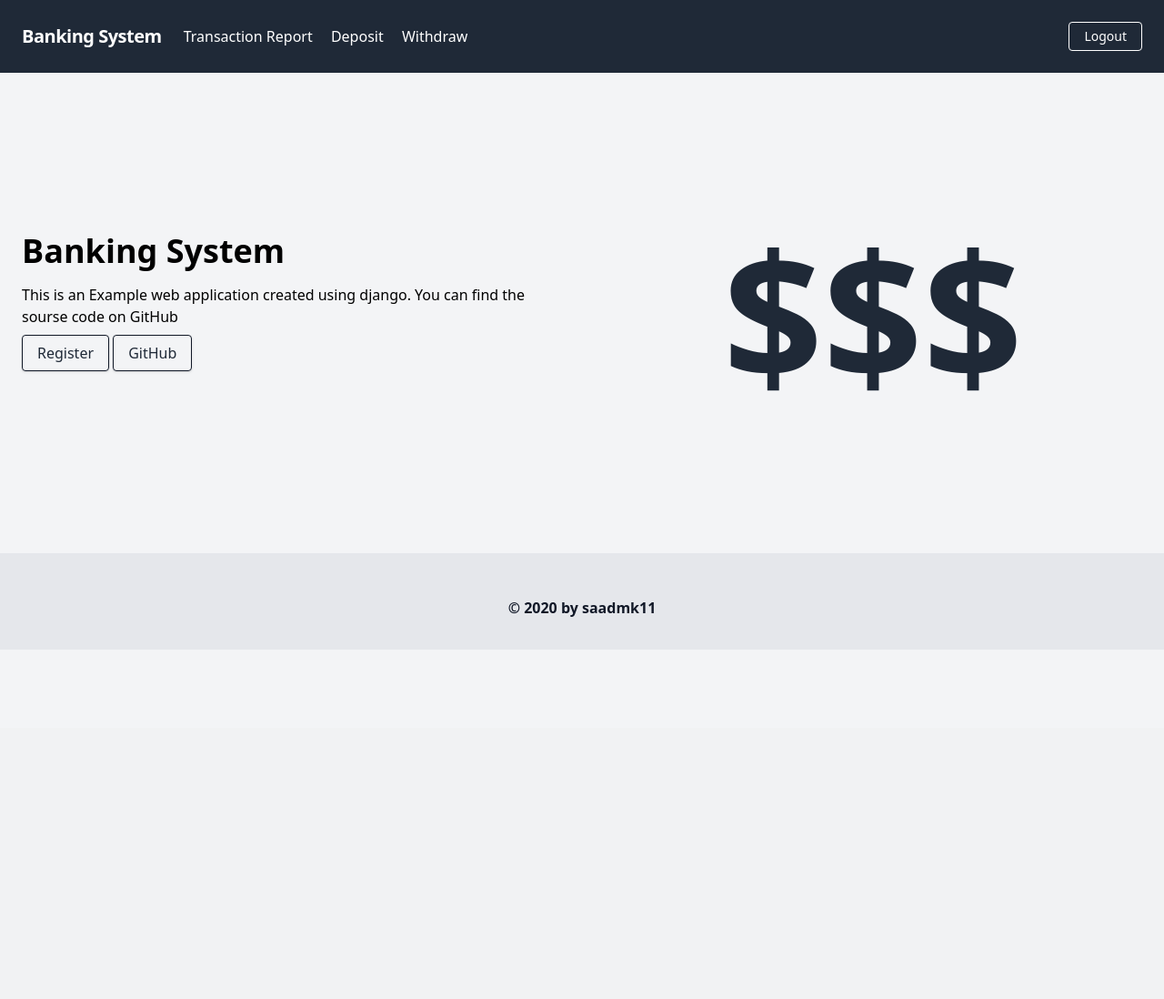
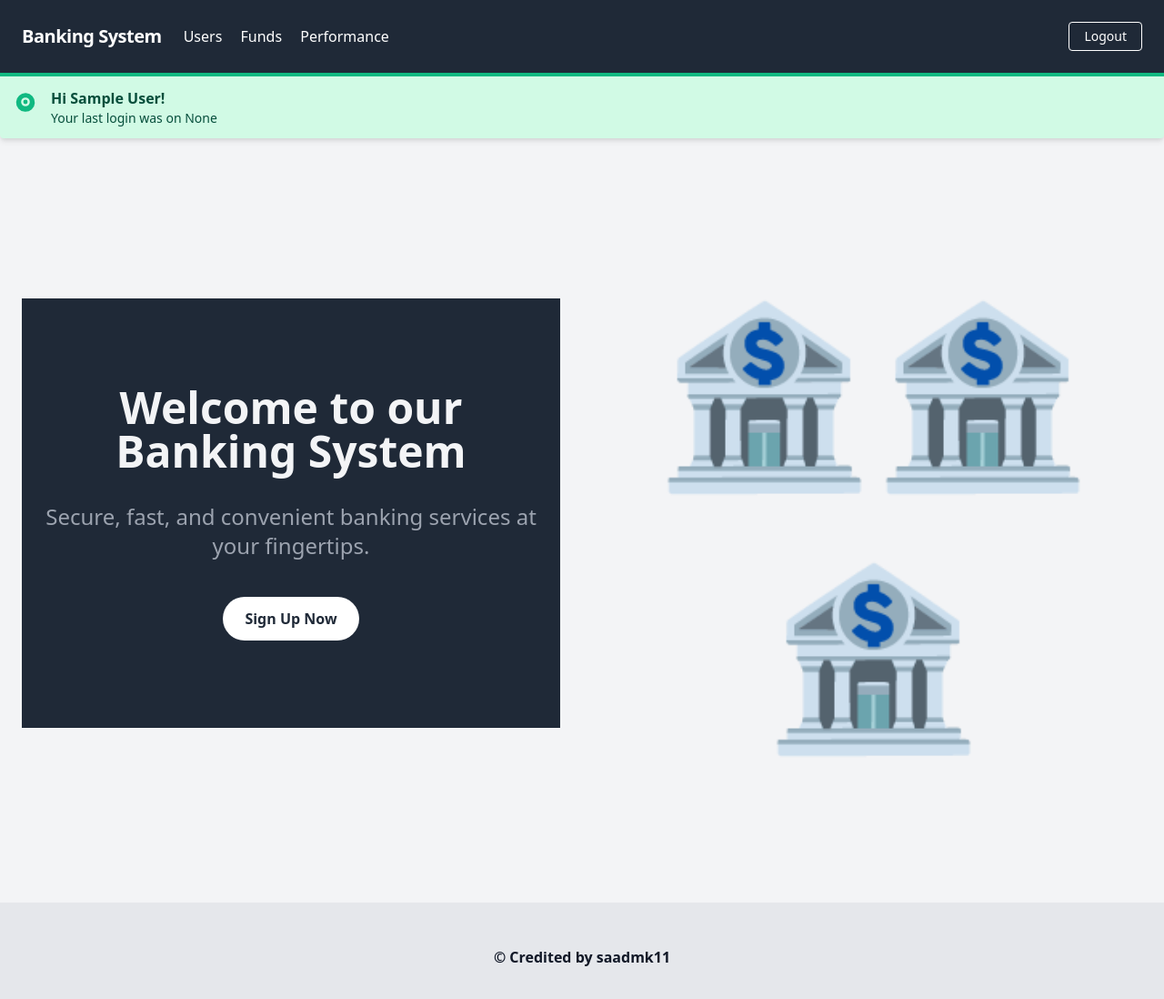
Before and after one commit to saadmk11/banking-system, a Django app: page / in a window 1280 px wide. Shown: the whole page at 91% size. Before the commit the page ends 678 px from the top, so only its background shows below. Run offline with Django 3.2, Linux system fonts and the light colour scheme; the visitor is signed in with stand-in values (Sample User, id 1); parts of the project's set-up code (start-up, migrations or seed data) failed here and were passed over.

Commit message:
Banking application enhancement

```diff
--- a/accounts/forms.py
+++ b/accounts/forms.py
@@ -34,7 +34,8 @@
 
 class UserRegistrationForm(UserCreationForm):
     account_type = forms.ModelChoiceField(
-        queryset=BankAccountType.objects.all()
+        queryset=BankAccountType.objects.all(),
+        empty_label='---Select Account Type---',
     )
     gender = forms.ChoiceField(choices=GENDER_CHOICE)
     birth_date = forms.DateField()
--- a/banking_system/settings.py
+++ b/banking_system/settings.py
@@ -112,7 +112,7 @@
 
 LANGUAGE_CODE = 'en-us'
 
-TIME_ZONE = 'UTC'
+TIME_ZONE = 'Asia/Singapore'
 
 USE_I18N = True
 
--- a/requirements.txt
+++ b/requirements.txt
@@ -3,3 +3,4 @@
 django-celery-beat==2.1.0
 python-dateutil==2.8.2
 redis==3.5.3
+flask==2.0.2
--- a/templates/core/base.html
+++ b/templates/core/base.html
@@ -16,6 +16,7 @@
     <body class="bg-gray-100">
         {% block body %}
             {% include 'core/navbar.html' %}
+            {% include 'core/userbanner.html' %}
             <div class="lg:container lg:mx-auto">
                 {% include 'core/messages.html' %}
                 {% block content %}
--- a/templates/core/footer.html
+++ b/templates/core/footer.html
@@ -3,7 +3,7 @@
         <div class="mt-5 flex flex-col items-center">
             <div class="sm:w-2/3 text-center py-6">
                 <p class="text-md text-gray-900 font-bold mb-2">
-                    © 2020 by <a href="https://github.com/saadmk11" target="_blank">saadmk11</a>
+                    © Credited by <a href="https://github.com/saadmk11" target="_blank">saadmk11</a>
                 </p>
             </div>
         </div>
--- a/templates/core/index.html
+++ b/templates/core/index.html
@@ -1,24 +1,68 @@
 {% extends 'core/base.html' %}
 
-{% block head_title %}Banking System{% endblock %}
+{% block head_title %}Demo Banking System - Test{% endblock %}
 
 {% block content %}
     <div class="container mx-auto flex flex-col md:flex-row items-center my-12 md:my-24">
         <!--Left Col-->
         <div class="flex flex-col w-full lg:w-1/2 justify-center items-start pt-12 pb-24 px-6">
-            <h1 class="font-bold text-4xl my-4">Banking System</h1>
-            <p class="leading-normal mb-4">
-                This is an Example web application created using django.
-                You can find the sourse code on <a href="https://github.com/saadmk11/banking-system">GitHub</a>
-            </p>
-            <div>
-            <a href="{% url 'accounts:user_registration' %}" class="bg-transparent hover:bg-gray-800 text-gray-800 hover:text-white rounded shadow hover:shadow-lg py-2 px-4 border border-gray-900 hover:border-transparent">Register</a>
-            <a href="https://github.com/saadmk11/banking-system" class="bg-transparent hover:bg-gray-800 text-gray-800 hover:text-white rounded shadow hover:shadow-lg py-2 px-4 border border-gray-900 hover:border-transparent">GitHub</a>
+            {% if request.user.is_authenticated and request.user.is_staff != 1 %}
+            <div class="rounded-lg shadow-lg bg-white max-w-xs mx-auto mt-8">
+                <div class="px-6 py-4">
+                  <h2 class="text-xl font-bold mb-2">My Account Summary</h2>
+                  <div class="flex flex-wrap -mx-2 mt-4">
+                    <div class="px-2 w-full">
+                      <div class="bg-gray-100 rounded-lg p-4 flex items-center">
+                        <div class="rounded-full bg-blue-500 h-8 w-8 flex items-center justify-center mr-4">
+                          <svg class="h-6 w-6 text-white" viewBox="0 0 20 20" fill="currentColor">
+                            <path fill-rule="evenodd" d="M10 2a8 8 0 100 16 8 8 0 000-16zM9 13a1 1 0 112 0 1 1 0 01-2 0zm1-6a1 1 0 00-1 1v3a1 1 0 002 0V8a1 1 0 00-1-1z" clip-rule="evenodd" />
+                          </svg>
+                        </div>
+                        <div>
+                          <p class="text-gray-600 text-base leading-6 font-medium">Account no</p>
+                          <p class="text-gray-900 text-lg leading-8 font-bold">{{ request.user.account.account_no }}</p>
+                        </div>
+                      </div>
+                    </div>
+                    <div class="px-2 w-full">
+                      <div class="bg-gray-100 rounded-lg p-4 flex items-center">
+                        <div class="rounded-full bg-green-500 h-8 w-8 flex items-center justify-center mr-4">
+                          <svg class="h-6 w-6 text-white" viewBox="0 0 20 20" fill="currentColor">
+                            <path fill-rule="evenodd" d="M10 12a2 2 0 100-4 2 2 0 000 4z"/><path fill-rule="evenodd" d="M18.555 10.953A8 8 0 111.445 10a8 8 0 0117.11.953zM10 14a4 4 0 100-8 4 4 0 000 8z" clip-rule="evenodd"/>
+                          </svg>
+                        </div>
+                        <div>
+                          <p class="text-gray-600 text-base leading-6 font-medium">Account Type</p>
+                          <p class="text-gray-900 text-lg leading-8 font-bold">{{ request.user.account.account_type }}</p>
+                        </div>
+                      </div>
+                    </div>
+                  </div>
+                </div>
             </div>
+            {% else %}
+            <div class="mt-8">
+                <section class="bg-gray-800 py-12 md:py-24">
+                    <div class="container mx-auto px-6">
+                      <h1 class="text-4xl md:text-5xl font-bold text-center text-gray-100 mb-8">
+                        Welcome to our Banking System
+                      </h1>
+                      <p class="text-xl md:text-2xl text-gray-400 text-center">
+                        Secure, fast, and convenient banking services at your fingertips.
+                      </p>
+                      <div class="flex justify-center mt-10">
+                        <a href="{% url 'accounts:user_registration' %}" class="bg-white hover:bg-gray-100 text-gray-800 font-semibold py-3 px-6 rounded-full">
+                          Sign Up Now
+                        </a>
+                      </div>
+                    </div>
+                  </section>
+            </div>
+            {% endif %}
         </div>
         <!--Right Col-->
         <div class="w-full lg:w-1/2 lg:py-6 text-center">
-            <h1 style="font-size: 12rem" class="font-black text-gray-800">$$$</h1>
+            <h1 style="font-size: 12rem" class="font-black text-gray-800">🏦🏦🏦</h1>
         </div>
     </div>
 {% endblock %}
--- a/templates/core/navbar.html
+++ b/templates/core/navbar.html
@@ -1,6 +1,6 @@
 <nav class="flex items-center justify-between flex-wrap bg-gray-800 p-6">
     <div class="flex items-center flex-shrink-0 text-white mr-6">
-        <span class="font-semibold text-xl tracking-tight">Banking System</span>
+        <a href="{% url 'home' %}" class="font-semibold text-xl tracking-tight">Banking System</a>
     </div>
     <div class="block lg:hidden">
         <button class="flex items-center px-3 py-2 border rounded text-white border-white-400 hover:text-white hover:border-white">
@@ -9,18 +9,39 @@
     </div>
     <div class="w-full block flex-grow lg:flex lg:items-center lg:w-auto">
         {% if request.user.is_authenticated %}
+            {% if request.user.is_staff != 1 %}
+                <div class="text-md lg:flex-grow">
+                    <a href="{% url 'transactions:transaction_report' %}" class="block mt-4 lg:inline-block lg:mt-0 text-white hover:text-white mr-4">
+                        Transaction Report
+                    </a>
+                    <a href="{% url 'transactions:deposit_money' %}" class="block mt-4 lg:inline-block lg:mt-0 text-white hover:text-white mr-4">
+                        Deposit
+                    </a>
+                    <a href="{% url 'transactions:withdraw_money' %}" class="block mt-4 lg:inline-block lg:mt-0 text-white hover:text-white mr-4">
+                        Withdrawal
+                    </a>
+                    <a href="{% url 'transactions:transfer_money' %}" class="block mt-4 lg:inline-block lg:mt-0 text-white hover:text-white mr-4">
+                        Transfer
+                    </a>
+                    <a href="#" class="block mt-4 lg:inline-block lg:mt-0 text-white hover:text-white mr-4">
+                        Contribution
+                    </a>
+                </div>
+            {% else %}
             <div class="text-md lg:flex-grow">
                 <a href="{% url 'transactions:transaction_report' %}" class="block mt-4 lg:inline-block lg:mt-0 text-white hover:text-white mr-4">
-                    Transaction Report
+                    Users
                 </a>
                 <a href="{% url 'transactions:deposit_money' %}" class="block mt-4 lg:inline-block lg:mt-0 text-white hover:text-white mr-4">
-                    Deposit
+                    Funds
                 </a>
-                <a href="{% url 'transactions:withdraw_money' %}" class="block mt-4 lg:inline-block lg:mt-0 text-white hover:text-white">
-                    Withdraw
+                <a href="{% url 'transactions:withdraw_money' %}" class="block mt-4 lg:inline-block lg:mt-0 text-white hover:text-white mr-4">
+                    Performance
                 </a>
             </div>
+            {% endif %}
             <div>
+                <span class="inline-block font-medium text-sm px-4 py-2 leading-none rounded text-white border-white mt-4 lg:mt-0">{{ request.user.account.account_no }}</span>
                 <a href="{% url 'accounts:user_logout' %}" class="inline-block font-medium text-sm px-4 py-2 leading-none border rounded text-white border-white hover:border-transparent hover:text-gray-800 hover:bg-white mt-4 lg:mt-0">Logout</a>
             </div>
         {% else %}
--- /dev/null
+++ b/templates/core/userbanner.html
@@ -0,0 +1,16 @@
+{% if request.user.is_authenticated %}
+<div class="bg-green-100 border-t-4 border-green-500 rounded-b text-green-900 px-4 py-3 shadow-md" role="alert">
+    <div class="flex">
+        <div class="py-1">
+            <svg class="fill-current h-6 w-6 text-green-500 mr-4" xmlns="http://www.w3.org/2000/svg" viewBox="0 0 20 20"><path d="M10 12a2 2 0 100-4 2 2 0 000 4z"/><path fill-rule="evenodd" d="M18.555 10.953A8 8 0 111.445 10a8 8 0 0117.11.953zM10 14a4 4 0 100-8 4 4 0 000 8z" clip-rule="evenodd"/></svg>
+        </div>
+        <div>
+            <p class="font-bold">Hi {{ request.user.first_name }} {{ request.user.last_name }}!</p>
+            <p class="text-sm">Your last login was on {{ request.user.last_login }}</p>
+        </div>
+    </div>
+</div>
+
+{% else %}
+
+{% endif %}
--- a/transactions/constants.py
+++ b/transactions/constants.py
@@ -1,9 +1,11 @@
 DEPOSIT = 1
 WITHDRAWAL = 2
 INTEREST = 3
+TRANSFER = 4
 
 TRANSACTION_TYPE_CHOICES = (
     (DEPOSIT, 'Deposit'),
     (WITHDRAWAL, 'Withdrawal'),
     (INTEREST, 'Interest'),
+    (TRANSFER, 'Transfer'),
 )
--- a/transactions/urls.py
+++ b/transactions/urls.py
@@ -1,6 +1,6 @@
 from django.urls import path
 
-from .views import DepositMoneyView, WithdrawMoneyView, TransactionRepostView
+from .views import DepositMoneyView, WithdrawMoneyView, TransactionRepostView, TransferMoneyView
 
 
 app_name = 'transactions'
@@ -10,4 +10,5 @@
     path("deposit/", DepositMoneyView.as_view(), name="deposit_money"),
     path("report/", TransactionRepostView.as_view(), name="transaction_report"),
     path("withdraw/", WithdrawMoneyView.as_view(), name="withdraw_money"),
+    path("transfer/", TransferMoneyView.as_view(), name="transfer_money"),
 ]
```
Also changed, not shown: templates/transactions/transaction_form.html (+16 -0 lines), transactions/forms.py (+34 -0 lines), transactions/views.py (+26 -1 lines), README.md, db_backup.sqlite3 (added), 4 other files.
